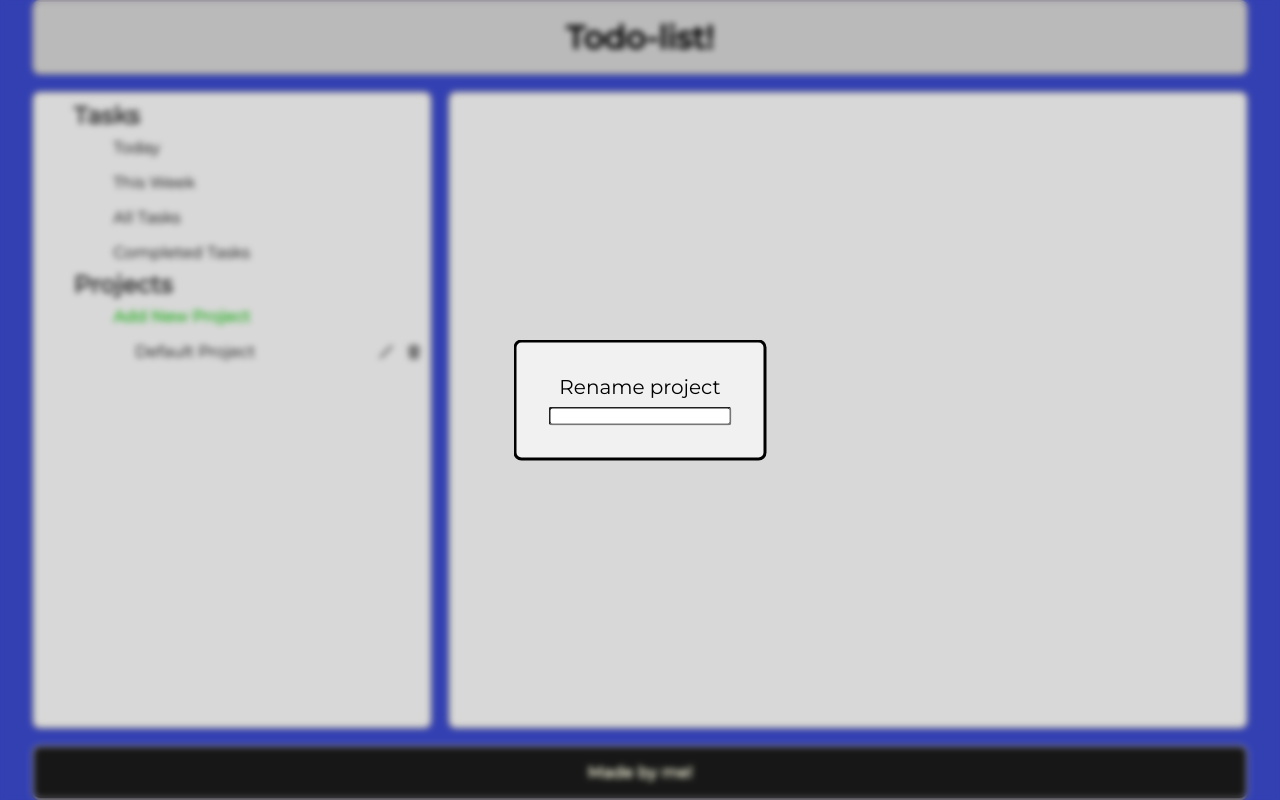
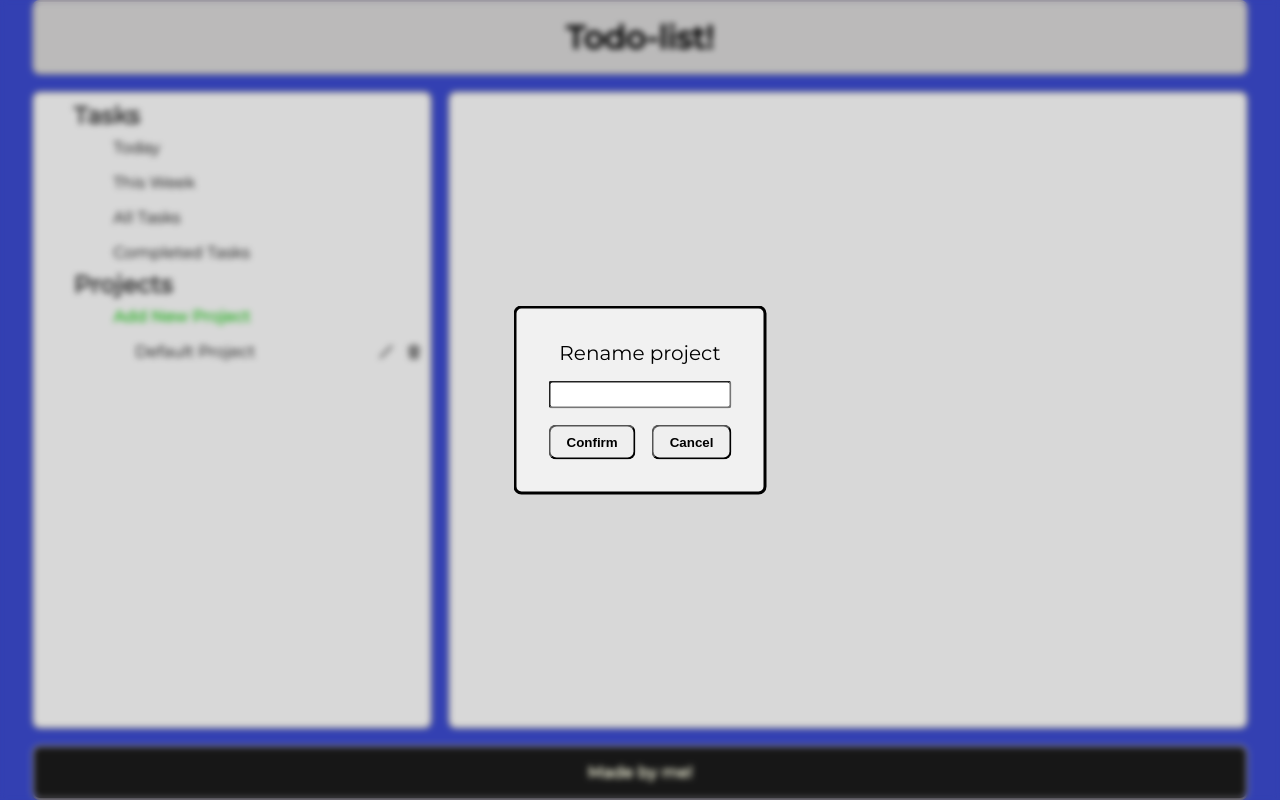
Before and after one commit to Romte1/todo-list, a website built with webpack: page src/index.html in a window 1280 px wide. Both pictures are taken after a click on the element 386 px from the left and 351 px from the top of the page. Built offline with nearby package versions, Linux system fonts and the light colour scheme.

Commit message:
More changes to edit projects modal

```diff
--- a/src/projectManagement.js
+++ b/src/projectManagement.js
@@ -117,13 +117,23 @@
         const editProjectModal = document.createElement('dialog');
         const editProjectP = document.createElement('p');
         const renameProjectIpt = document.createElement('input');
+        const editProjectConfirmButton = document.createElement('button');
+        const editProjectCancelButton = document.createElement('button');
 
 
         editProjectModal.setAttribute('class', 'modal-edit-project');
         editProjectP.textContent = 'Rename project';
 
+        editProjectConfirmButton.textContent = 'Confirm';
+        editProjectCancelButton.textContent = 'Cancel';
+
+        editProjectConfirmButton.setAttribute('class', 'btn-confirm');
+        editProjectCancelButton.setAttribute('class', 'btn-cancel');
+
         editProjectModal.appendChild(editProjectP);
         editProjectModal.appendChild(renameProjectIpt);
+        editProjectModal.appendChild(editProjectConfirmButton);
+        editProjectModal.appendChild(editProjectCancelButton);
 
         body.appendChild(editProjectModal);
         editProjectModal.showModal();
--- a/src/styles.css
+++ b/src/styles.css
@@ -218,7 +218,7 @@ dialog.modal-edit-project {
   display: grid;
   grid-template-columns: auto auto;
   grid-template-rows: auto auto;
-  gap: 8px;
+  gap: 16px;
   top: 50%;
   left: 50%;
   transform: translate(-50%, -50%);
@@ -239,6 +239,7 @@ dialog.modal-edit-project {
 
   >input {
     outline: none;
+    height: 28px;
     border-radius: 4px;
     padding-left: 2px;
     align-self: center;
@@ -249,7 +250,7 @@ dialog.modal-edit-project {
   >button.btn-confirm {
       padding: 8px 16px;
       border-radius: 8px;
-      grid-row: 2;
+      grid-row: 3;
       grid-column: 1;
       font-weight: 800;
 
@@ -263,7 +264,7 @@ dialog.modal-edit-project {
   >button.btn-cancel {
     padding: 8px 16px;
     border-radius: 8px;
-    grid-row: 2;
+    grid-row: 3;
     grid-column: 2;
     font-weight: 800;
 
```
